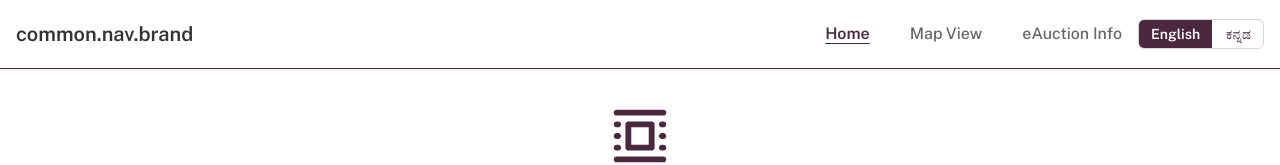
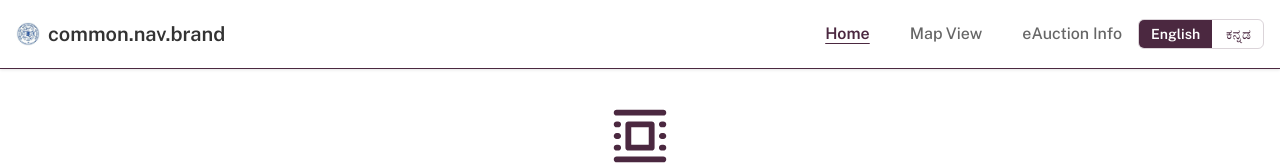
Before and after one commit to zen-citizen/bda-auction-site, a React (Vite) app: page / in a window 1280 px wide. Shown: the top 165 px of the page. Built offline with nearby package versions, Linux system fonts and the light colour scheme; the HTML template or start-up script is replaced by a standard one; a web font is replaced by a local one.

Commit message:
Add logo in navigation/header.

```diff
--- a/src/App.jsx
+++ b/src/App.jsx
@@ -30,8 +30,9 @@ function Navigation() {
     <nav className="border-b border-[#4B2840]">
       <div className="container mx-auto px-3 sm:px-4 py-2.5 sm:py-4 nav-container">
         {/* Brand */}
-        <Link to="/" className="nav-brand text-base sm:text-xl font-semibold text-[#333] hover:opacity-90 whitespace-nowrap flex-shrink-0">
-          {t('common.nav.brand')}
+        <Link to="/" className="nav-brand text-base sm:text-xl font-semibold text-[#333] hover:opacity-90 whitespace-nowrap flex-shrink-0 flex items-center gap-x-2">
+          <img src="/bda_logo.png" width="24" height="24" alt="BDA Logo" />
+          <span>{t('common.nav.brand')}</span>
         </Link>
         {/* Nav items - centered on mobile, right-aligned on desktop */}
         <div className="nav-items flex gap-0.5 sm:gap-2 items-center flex-nowrap min-w-0 flex-shrink">
```
